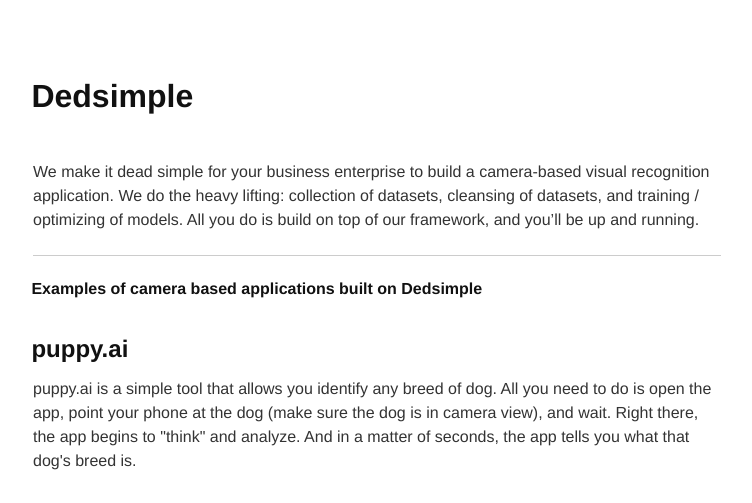
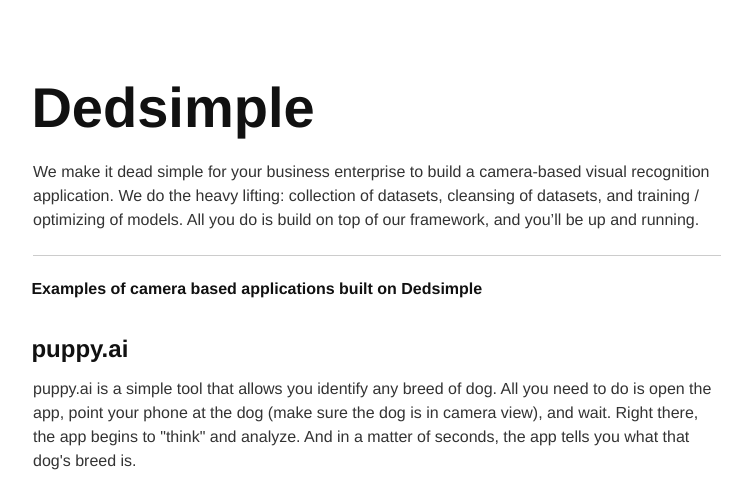
Before and after one commit to puppyai/puppyai.github.io, a Jekyll site: the page built from index.md, in a window 1280 px wide. Shown: the top 503 px of the page, without its empty margins (263-1015 px from the left). Built offline with Jekyll 4.4.1, drawn with Linux system fonts in a browser that asks for light colours; nearby versions of some CDN libraries; our own code applies the rules of GitHub Pages for plain Markdown files; some of the changed text lies outside the part shown; grey boxes are pictures that could not be loaded.

```diff
--- a/_config.yml
+++ b/_config.yml
@@ -1,6 +1,4 @@
 # Site settings
-name: puppy.ai
-tag_text:
-description: puppy.ai is a simple tool that allows you identify any breed of dog.
-
+name: Dedsimple
+description: Dedsimple is a machine learning visual recognition platform on which camera-based AI applications can be very easily built.
 exclude: ["INSTALL.md"]
--- a/_includes/applications.html
+++ b/_includes/applications.html
@@ -1,4 +1,4 @@
-<h1>Industrial applications </h1>
+<h2>Industrial applications </h2>
 <b>
   Industrial applications of visual recognition that could be made dead simple:
 </b
--- a/_includes/phone.html
+++ b/_includes/phone.html
@@ -6,7 +6,7 @@
 
 <div class="videoWrapper">
   <!-- Copy & Pasted from YouTube -->
-  <iframe width="854" height="480" src="https://www.youtube.com/embed/rw_WpZ1eH0w" frameborder="0" allowfullscreen></iframe>
+  <iframe width="640" height="360" src="https://www.youtube.com/embed/k1T4WHWb4qI" frameborder="0" allowfullscreen></iframe>
 </div>
 
 <div id="app-store">
--- a/_includes/puppy.html
+++ b/_includes/puppy.html
@@ -7,7 +7,7 @@
 
 <div class="videoWrapper">
   <!-- Copy & Pasted from YouTube -->
-  <iframe width="854" height="480" src="https://www.youtube.com/embed/ZqZ9f89Xgcg" frameborder="0" allowfullscreen></iframe>
+  <iframe width="640" height="360" src="https://www.youtube.com/embed/o2l5bJsbrr8" frameborder="0" allowfullscreen></iframe>
 </div>
 
 <div id="app-store">
--- a/css/page.css
+++ b/css/page.css
@@ -40,15 +40,8 @@ h1, h2, h3, h4, h5, h6 {
 
 h1 {
   margin-top: 2rem;
-  font-size: 2rem;
+  font-size: 3.5rem;
   margin-bottom: 1.5rem;
-}
-
-@media (min-width: 30rem) {
-  h1 {
-    font-size: 2rem;
-    margin-bottom: 3rem;
-  }
 }
 
 h1 a {
@@ -84,6 +77,10 @@ i {
 
 ul, ol {
   padding-left: 1.5rem;
+}
+
+li{
+  margin: 20px 0;
 }
 
 dd {
```
Also changed, not shown: other parts of _includes/applications.html (+1 -1 lines).
